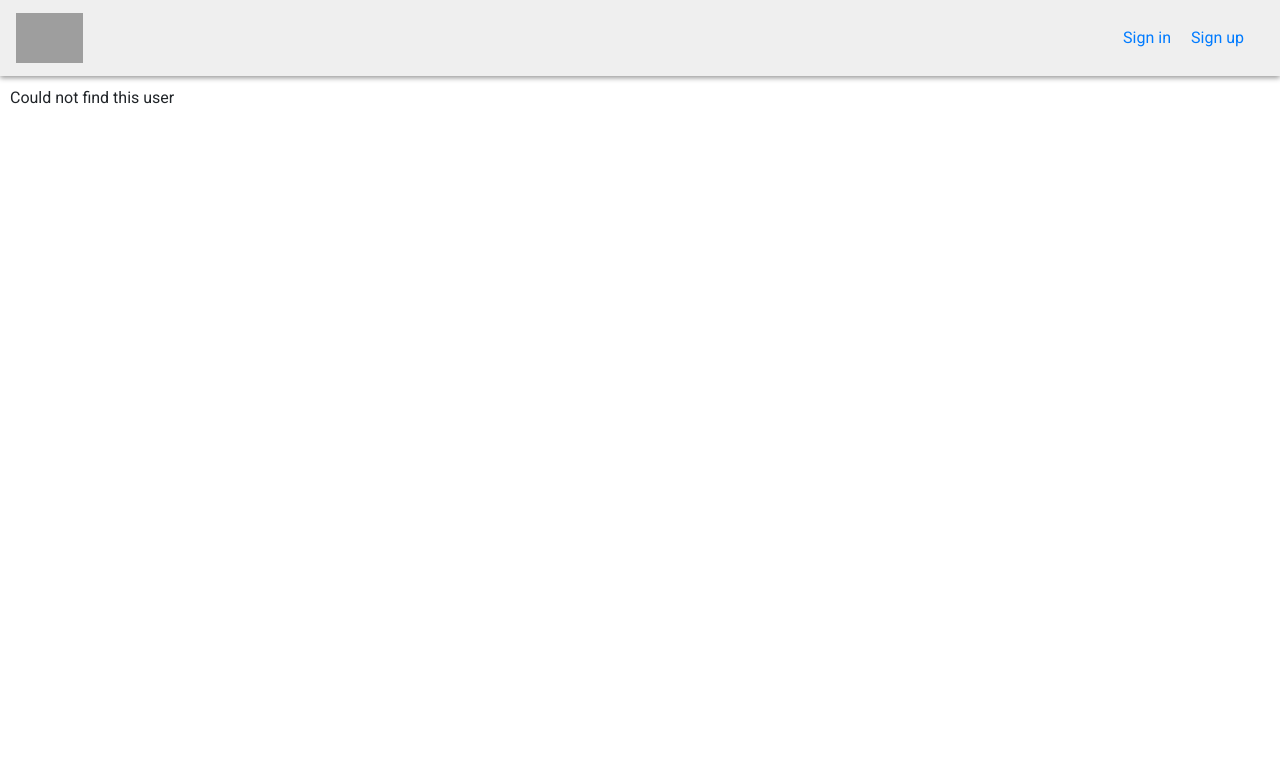
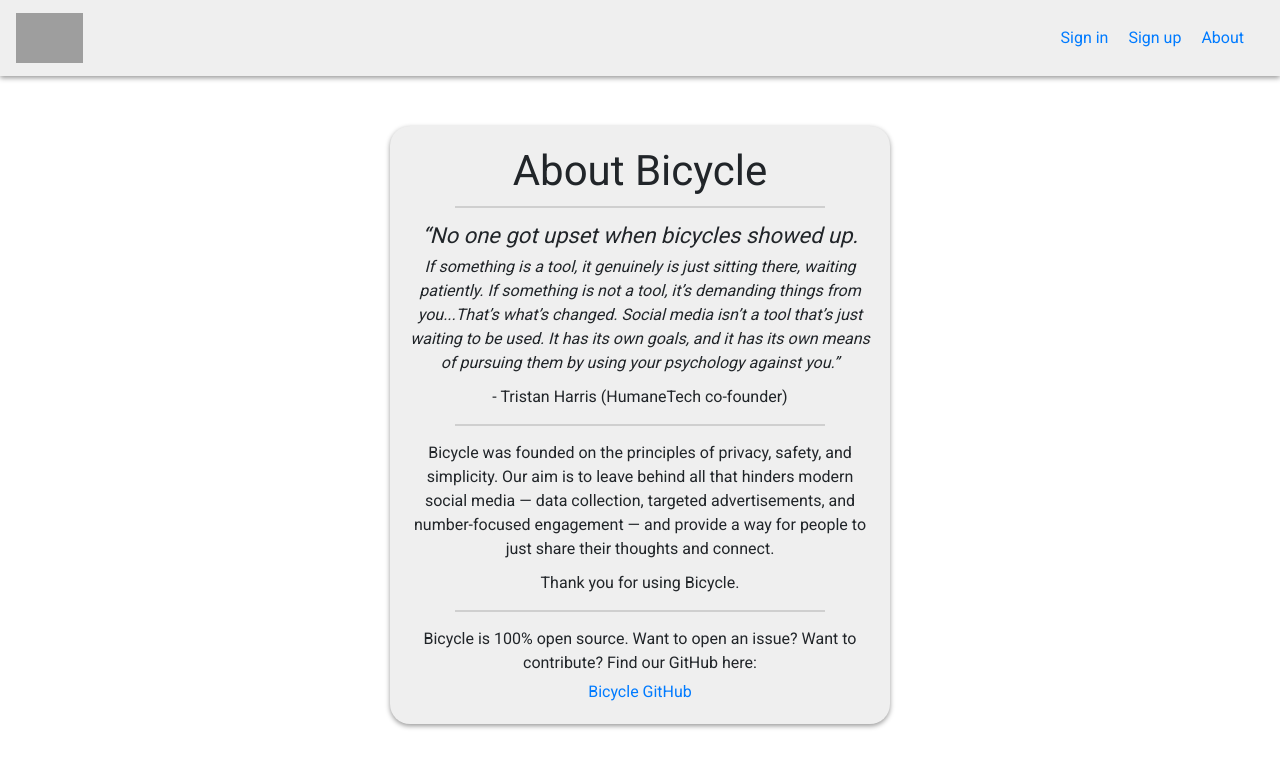
Before and after one commit to csaye/bicycle, a React (Create React App) app: page /about in a window 1280 px wide. Shown: the top 768 px of the page. Built offline with nearby package versions, Linux system fonts and the light colour scheme; no server answers; the database is empty; grey boxes are pictures that could not be loaded.

Commit message:
Create about page.

```diff
--- a/public/style.css
+++ b/public/style.css
@@ -17,6 +17,8 @@
   align-items: center;
   justify-content: center;
 }
+
+/* Shadows */
 
 .shadowed {
   box-shadow: 0 2px 5px #999;
--- /dev/null
+++ b/src/components/About/About.css
@@ -0,0 +1,20 @@
+.About {
+  /* width: 700px; */
+}
+
+.About h2 {
+  margin: 0;
+  font-size: 22px;
+}
+
+.About .top-hr {
+  margin: 0 0 15px 0;
+  border: 0.5px solid #cfcfcf;
+  width: 80%;
+}
+
+.About .bottom-hr {
+  margin: 10px 0 10px 0;
+  border: 0.5px solid #cfcfcf;
+  width: 80%;
+}
--- /dev/null
+++ b/src/components/About/About.js
@@ -0,0 +1,41 @@
+import './About.css';
+
+function About() {
+  return (
+    <div className="About Form shadowed flex-col">
+      <h1>About Bicycle</h1>
+      <hr className="top-hr" />
+      <h2 className="text-center font-italic">“No one got upset when bicycles showed up.</h2>
+      <p className="text-center font-italic">
+      If something is a tool, it genuinely is just sitting there,
+      waiting patiently. If something is not a tool, it’s demanding
+      things from you...That’s what’s
+      changed. Social media isn’t a tool that’s just waiting to be
+      used. It has its own goals, and it has its own means of pursuing
+      them by using your psychology against you.”
+      </p>
+      <p>- Tristan Harris (HumaneTech co-founder)</p>
+      <hr className="bottom-hr" />
+      <p className="text-center">
+      Bicycle was founded on the principles of privacy, safety, and simplicity.
+      Our aim is to leave behind all that hinders modern social media —
+      data collection, targeted advertisements, and number-focused engagement —
+      and provide a way for people to just share their thoughts and connect.
+      </p>
+      <p>Thank you for using Bicycle.</p>
+      <hr className="bottom-hr" />
+      <p className="text-center">
+      Bicycle is 100% open source.
+      Want to open an issue? Want to contribute? Find our GitHub here:
+      </p>
+      <a
+      href="https://github.com/csaye/bicycle"
+      target="_blank"
+      rel="noreferrer">
+      Bicycle GitHub
+      </a>
+    </div>
+  );
+}
+
+export default About;
--- a/src/components/App/App.js
+++ b/src/components/App/App.js
@@ -9,6 +9,8 @@
 import Profile from '../Profile/Profile.js';
 import UserList from '../UserList/UserList.js';
 import Settings from '../Settings/Settings.js';
+import About from '../About/About.js';
+import Friends from '../Friends/Friends.js';
 
 import firebase from 'firebase/app';
 import 'firebase/auth';
@@ -92,6 +94,14 @@
           <Redirect to="/signin" />
         }
         </Route>
+        {/* friends page */}
+        <Route path="/friends">
+        {
+          firebase.auth().currentUser ?
+          <Friends /> :
+          <Redirect to="/signin" />
+        }
+        </Route>
         {/* settings page */}
         <Route path="/settings">
         {
@@ -99,6 +109,10 @@
           <Settings /> :
           <Redirect to="/signin" />
         }
+        </Route>
+        {/* about page */}
+        <Route path="/about">
+          <About />
         </Route>
         {/* username page */}
         <Route path="/:username">
--- a/src/components/Navbar/Navbar.js
+++ b/src/components/Navbar/Navbar.js
@@ -43,6 +43,12 @@
             {
               firebase.auth().currentUser &&
               <li className="nav-item">
+                <Link to="/friends" className="link">Friends</Link>
+              </li>
+            }
+            {
+              firebase.auth().currentUser &&
+              <li className="nav-item">
                 <Link to="/settings" className="link">Settings</Link>
               </li>
             }
@@ -56,6 +62,11 @@
               !firebase.auth().currentUser &&
               <li className="nav-item">
                 <Link to="/signup" className="link">Sign up</Link>
+              </li>
+            }
+            {
+              <li className="nav-item">
+                <Link to="/about" className="link">About</Link>
               </li>
             }
             {/* Search User */}
@@ -81,8 +92,8 @@
                 <button className="sign-out-button" onClick={signOut}>Sign Out</button>
               </li>
             }
-            </ul>
-          </div>
+          </ul>
+        </div>
       </nav>
     </div>
   );
```
